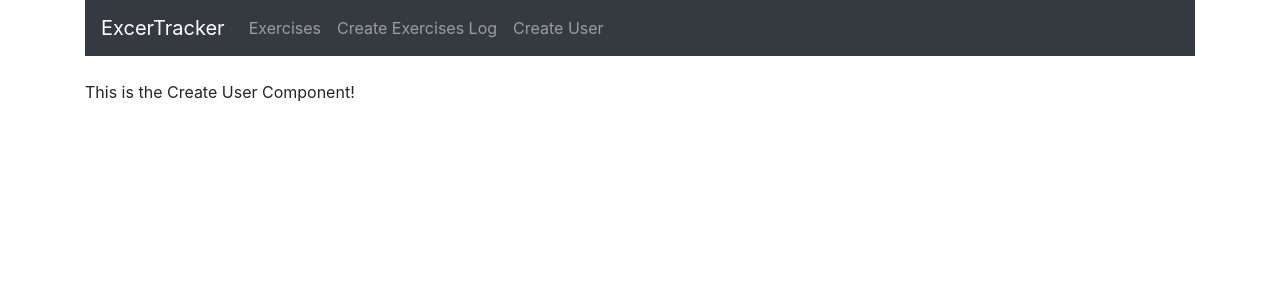
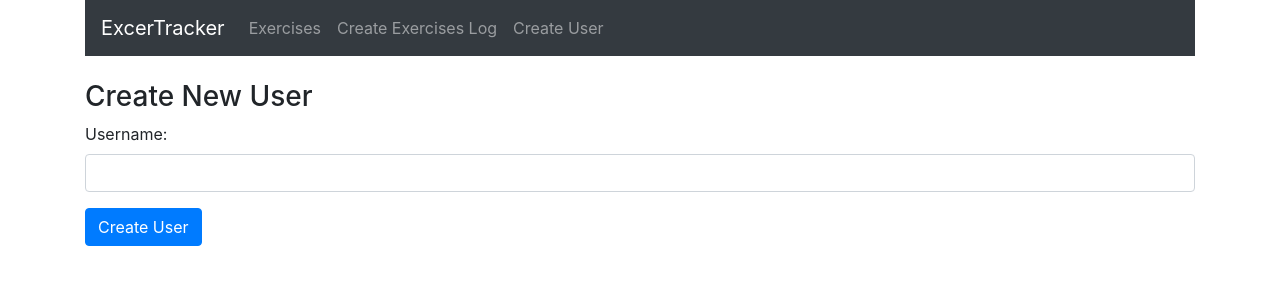
Before and after one commit to RadoslavPavlinchov/mern-exercise-tracker, a React (Create React App) app: page /user in a window 1280 px wide. Shown: the top 300 px of the page. Built offline with nearby package versions, Linux system fonts and the light colour scheme; the HTML template or start-up script is replaced by a standard one.

Commit message:
Created create-user form, added axios and connected the form with the backend

```diff
--- a/package.json
+++ b/package.json
@@ -6,6 +6,7 @@
     "@testing-library/jest-dom": "^4.2.4",
     "@testing-library/react": "^9.5.0",
     "@testing-library/user-event": "^7.2.1",
+    "axios": "^0.19.2",
     "bootstrap": "^4.4.1",
     "react": "^16.13.1",
     "react-datepicker": "^2.15.0",
--- a/src/components/create-user.component.js
+++ b/src/components/create-user.component.js
@@ -1,10 +1,59 @@
 import React, { Component } from 'react';
+import axios from 'axios';
 
 export default class CreateUser extends Component {
+    constructor(props) {
+        super(props);
+
+        this.onChangeUsername = this.onChangeUsername.bind(this);
+        this.onSubmit = this.onSubmit.bind(this);
+
+        this.state = {
+            username: '',
+        }
+    }
+
+    onChangeUsername(e) {
+        this.setState({
+            username: e.target.value
+        })
+    }
+
+    onSubmit(e) {
+        e.preventDefault();
+
+        const user = {
+            username: this.state.username,
+        }
+
+        console.log(user);
+
+        axios.post('http://localhost:5000/users/add', user)
+            .then(res => console.log(res.data));
+
+        this.setState({
+            username: ''
+        })
+    }
+
     render() {
         return (
             <div>
-                <p>This is the Create User Component!</p>
+                <h3>Create New User</h3>
+                <form onSubmit={this.onSubmit}>
+                    <div className="form-group">
+                        <label>Username: </label>
+                        <input type="text"
+                            required
+                            className="form-control"
+                            value={this.state.username}
+                            onChange={this.onChangeUsername}
+                        />
+                    </div>
+                    <div className="form-group">
+                        <input type="submit" value="Create User" className="btn btn-primary" />
+                    </div>
+                </form>
             </div>
         )
     }
```
Also changed, not shown: 1 other file (tests, documents, lock files or other folders).
